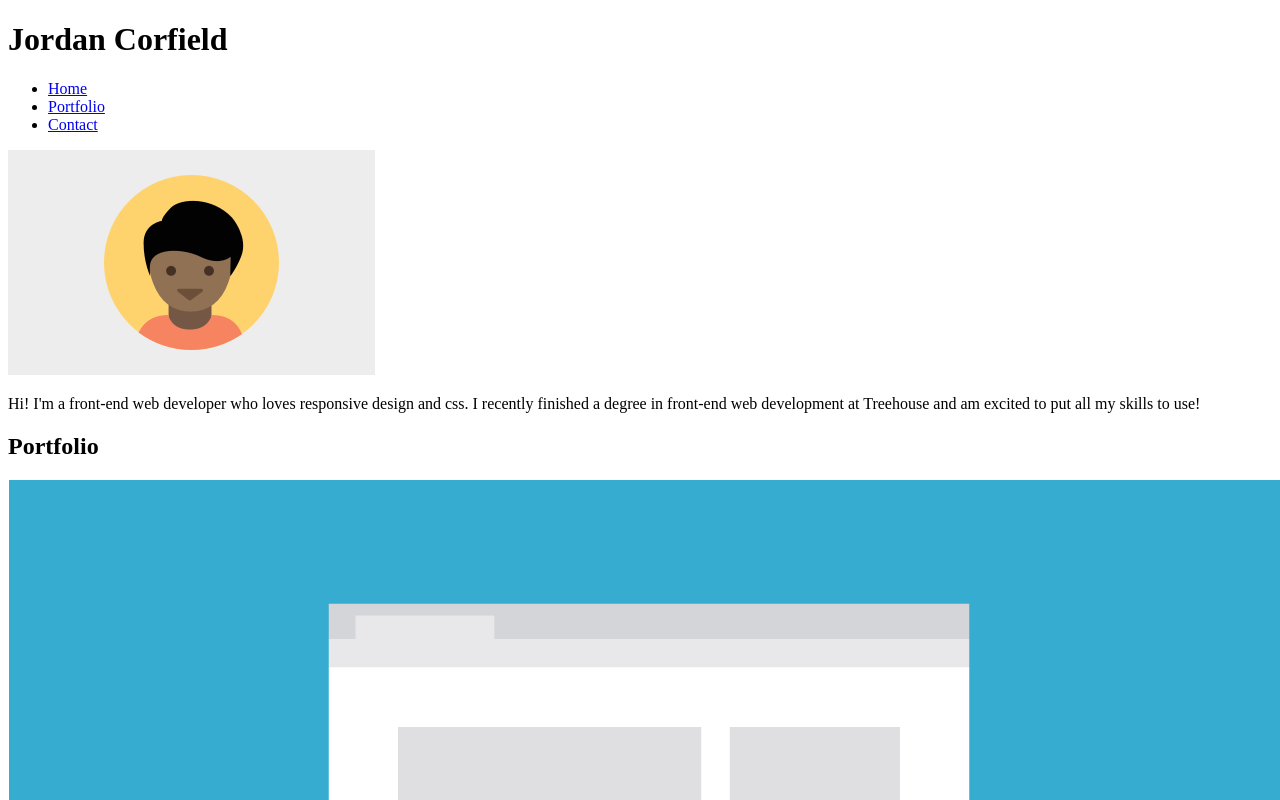
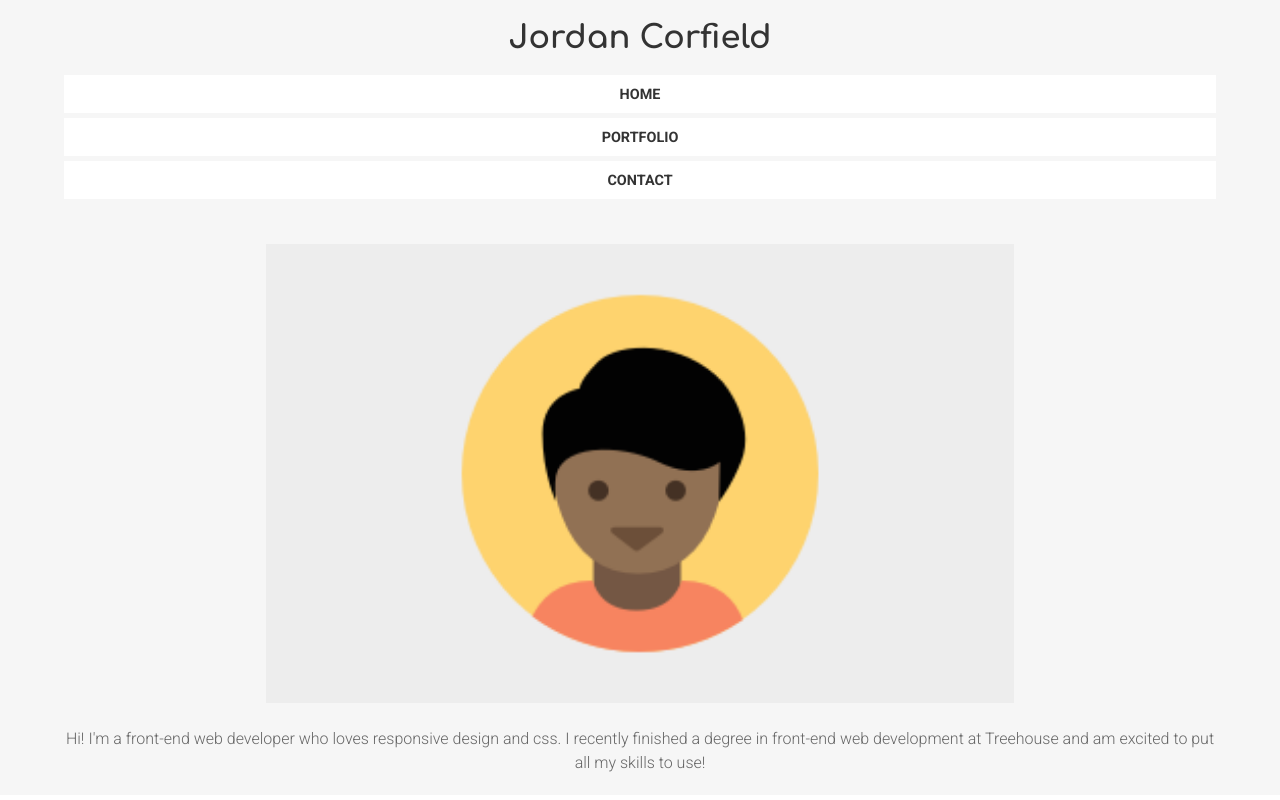
Before and after one commit to JCorfield99/TeamTreeHouse-Second-Project, a plain HTML site: page index.html in a window 1280 px wide. Shown: the top 800 px of the page. Drawn offline with Linux system fonts and the light colour scheme.

Commit message:
Header Styles
Coded the CSS styling for the header of the webpage.

```diff
--- a/css/styles.css
+++ b/css/styles.css
@@ -8,7 +8,33 @@
     Base Element Styles
 ================================= */
 
+* {
+    box-sizing: border-box;
+}
 
+html {
+    font-size: 1em;
+}
+
+body {
+    margin: 0;
+    text-align: center;
+}
+
+body,
+a {
+    color: #333;
+}
+
+h1 {
+    padding: 20px;
+    margin: 0;
+    font-family: "Comfortaa", sans-serif;
+}
+
+img {
+    width: 90vw;
+}
 
 /* =================================
     Base Layout Styles
@@ -16,15 +42,49 @@
 
 /* ==== Navigation ==== */
 
+.main-nav {
+    padding: 0;
+    margin: 0;
+}
 
+.main-nav li {
+    list-style-type: none;
+    padding: 10px 0;
+    margin-bottom: 5px;
+    background-color: #fff;
+}
+
+.main-nav a {
+    font: 700 .9rem "Roboto", sans-serif;
+    text-decoration: none;
+    text-transform: uppercase;
+}
 
 /* ==== Layout Containers ==== */
 
-
+.wrapper,
+main {
+    margin: 0 5vw;
+}
 
 /* ==== Page Elements ==== */
 
+.main-header,
+.main-footer {
+    background-color: #f6f6f6;
+}
 
+.profile-image {
+    width: 65%;
+    margin-top: 40px;
+}
+
+.intro p {
+    padding: 1.25rem 0;
+    margin: 0;
+    font: 300 1rem/1.5 "Roboto", sans-serif;
+    color: #666;
+}
 
 /* =================================
     Media Queries
--- a/index.html
+++ b/index.html
@@ -6,22 +6,24 @@
         <link rel="preconnect" href="https://fonts.googleapis.com">
         <link rel="preconnect" href="https://fonts.gstatic.com" crossorigin>
         <link href="https://fonts.googleapis.com/css2?family=Comfortaa:wght@700&family=Roboto:wght@300;400;700&display=swap" rel="stylesheet">
-        <link ref="stylesheet" href="css/styles.css">
+        <link rel="stylesheet" href="css/styles.css">
     </head>
 
     <body>
         <header class="main-header">
-            <h1>Jordan Corfield</h1>
-            <nav class="main-nav">
-                <ul>
+            <h1 class="heading">Jordan Corfield</h1>
+            <div class="wrapper">
+                <nav>
+                    <ul class="main-nav">
                         <li><a href="#">Home</a></li>
                         <li><a href="#portfolio">Portfolio</a></li>
                         <li><a href="#contact">Contact</a></li>
                     </ul>
                 </nav>
                 <div class="intro">
-                <img src="images/responsive-layout-profile.png" alt="Photo of Jordan Corfield">
+                    <img src="images/responsive-layout-profile.png" alt="Photo of Jordan Corfield" class="profile-image">
                     <p>Hi! I&apos;m a front-end web developer who loves responsive design and css. I recently finished a degree in front-end web development at Treehouse and am excited to put all my skills to use!</p>
+                </div>
             </div>
         </header>
 
@@ -70,7 +72,7 @@
             </section>
         </main>
 
-        <footer>
+        <footer class="main-footer">
             <p>Jordan Corfield</p>
             <a href="#top">Back to Top</a>
         </footer>
```
Lines whose indentation alone changed are shown as unchanged.
